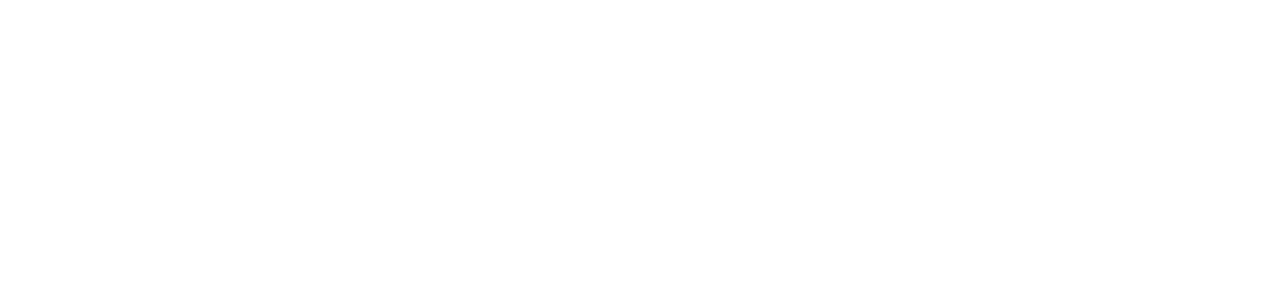
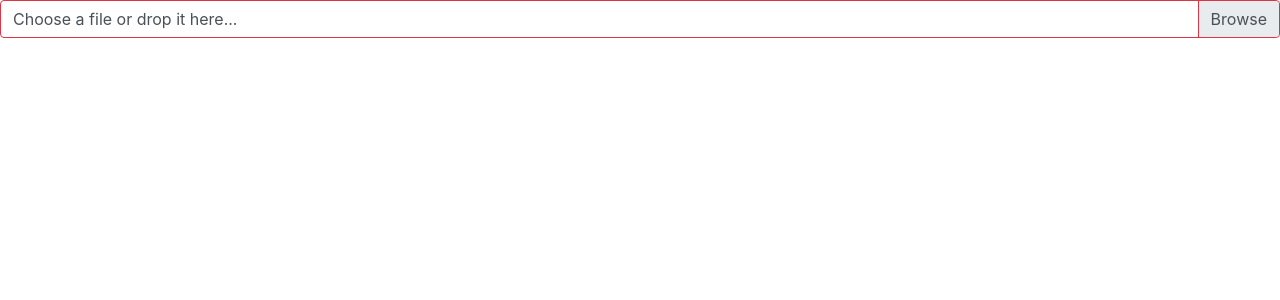
Before and after one commit to Driedbambosh/Miku-Project, a Vue app: page /#/home in a window 1280 px wide. Shown: the top 300 px of the page. Built offline with nearby package versions, Linux system fonts and the light colour scheme.

Commit message:
引入bootstrap

```diff
--- a/src/components/Login.vue
+++ b/src/components/Login.vue
@@ -4,6 +4,7 @@
     <div class="backImg"></div>
     <!-- 登录栏 -->
     <div class="login-box">
+      <!-- 像素图 -->
       <div class="mikuF">
         <img class="xiangsu"
              style="top: 25px;left: 13px;z-index: 2;transform:rotate(45deg)"
@@ -64,7 +65,8 @@
           </el-form-item>
           <el-form-item class="login-message">
             <div class="login-button-box">
-              <el-button class="button">登录</el-button>
+              <el-button class="button"
+                         @click="login">登录</el-button>
               <el-button class="button">注册</el-button>
             </div>
           </el-form-item>
@@ -83,11 +85,20 @@ export default {
       UserId: '',
       password: ''
     }
+  },
+  methods: {
+    login () {
+      this.$message({
+        message: '登录成功',
+        type: 'success'
+      })
+      this.$router.push('./home')
+    }
   }
 }
 </script>
 
-<style scoped>
+<style  scoped>
 .large-style {
   color: #39c5bb;
   font-size: 24px;
--- a/src/router/index.js
+++ b/src/router/index.js
@@ -3,6 +3,8 @@ import VueRouter from 'vue-router'
 import Login from '../components/Login.vue'
 
 Vue.use(VueRouter)
+
+const home = () => import('../views/home.vue')
 
 const routes = [
   {
@@ -12,6 +14,11 @@ const routes = [
     path: '/login',
     name: 'login',
     component: Login
+  },
+  {
+    path: '/home',
+    name: 'home',
+    component: home
   }
 ]
 
--- /dev/null
+++ b/src/views/home.vue
@@ -0,0 +1,21 @@
+<template>
+  <div class="fat">
+    <b-form-file v-model="file"
+                 :state="Boolean(file)"
+                 placeholder="Choose a file or drop it here..."
+                 drop-placeholder="Drop file here..."></b-form-file>
+  </div>
+</template>
+
+<script>
+export default {
+  data () {
+    return {
+
+    }
+  }
+}
+</script>
+
+<style>
+</style>
```
Also changed, not shown: package.json (+6 -1 lines), src/main.js (+8 -0 lines), 1 other file (tests, documents, lock files or other folders).
